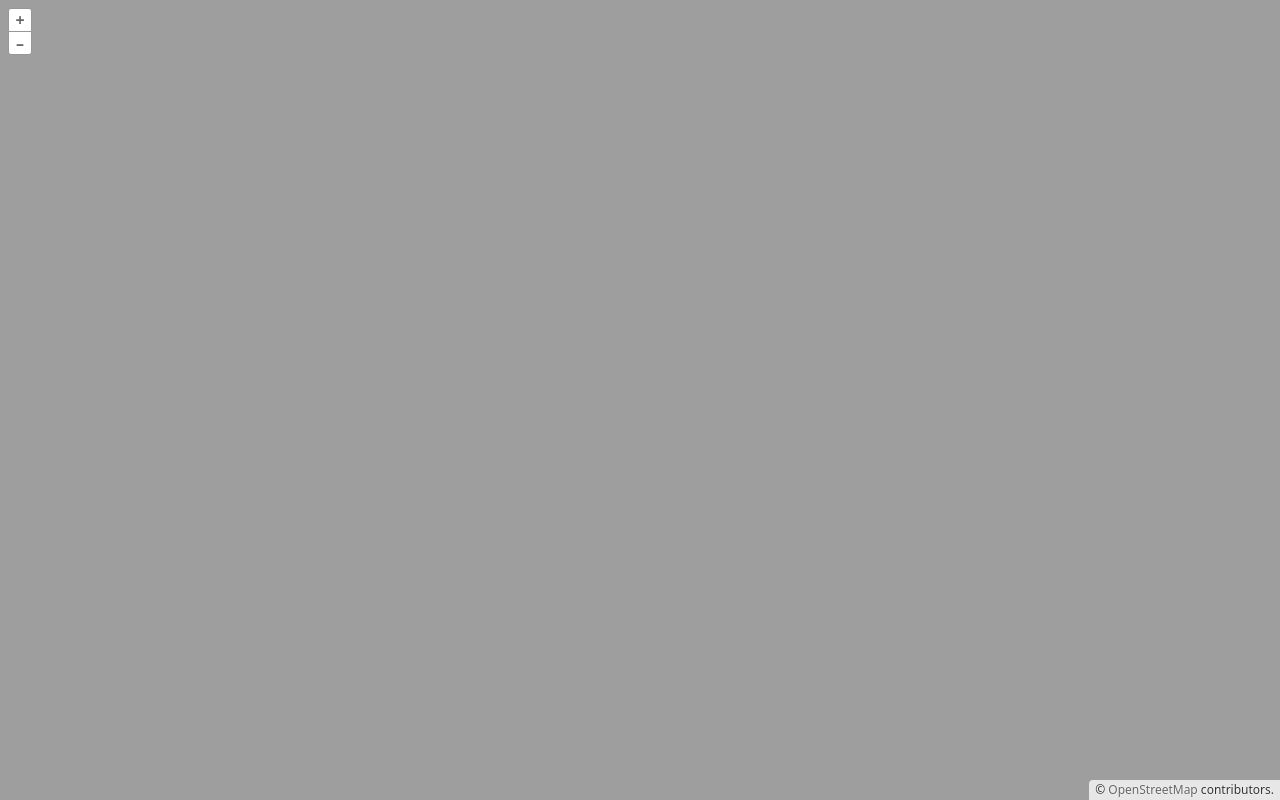
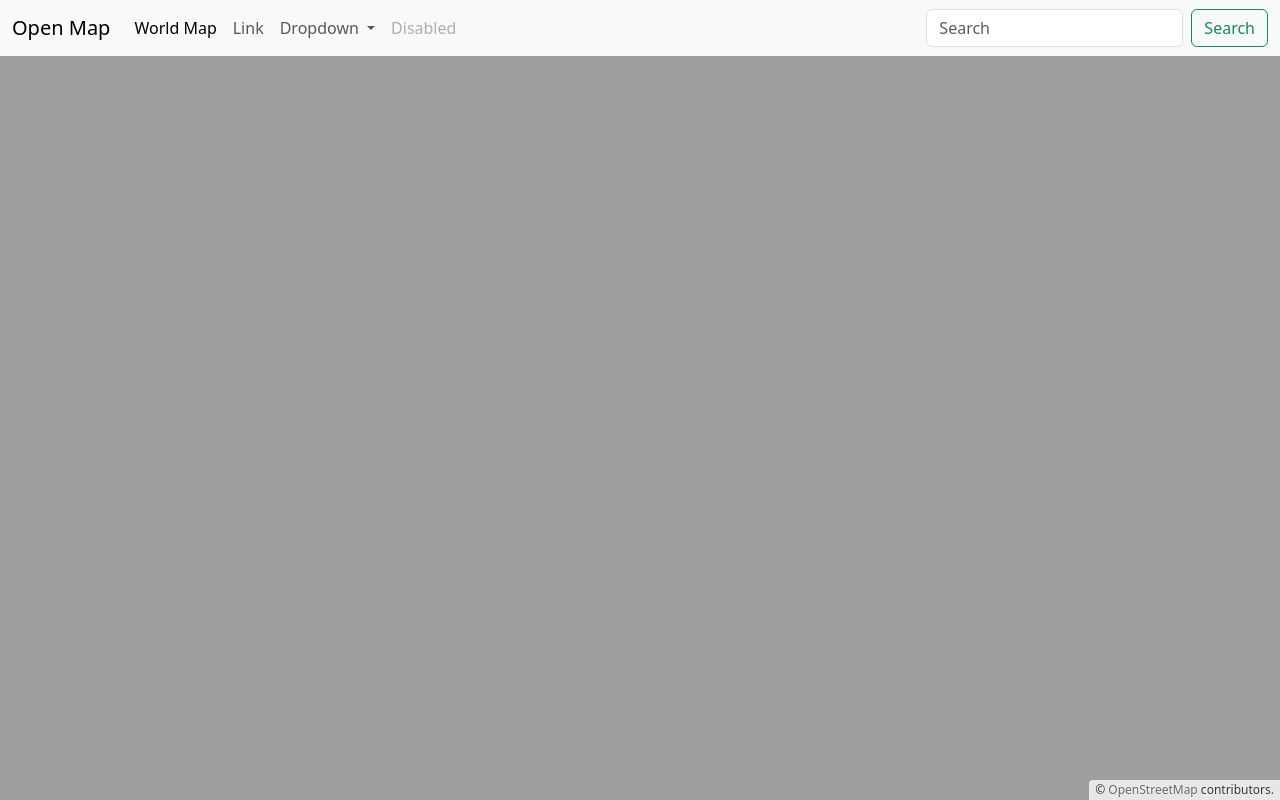
Before and after one commit to xiaozhao1111/Openlayer-map, a website built with Vite: page index.html in a window 1280 px wide. Built offline with nearby package versions, Linux system fonts and the light colour scheme.

Commit message:
navbar added in html

```diff
--- a/index.html
+++ b/index.html
@@ -13,11 +13,46 @@
   <body>
     <main>
       <!-- add a nav bar for searching -->
-      <div class="container">
-        <div class="row">
+      <nav class="navbar navbar-expand-lg bg-body-tertiary z-1">
+        <div class="container-fluid">
+          <a class="navbar-brand" href="#">Open Map</a>
+          <button class="navbar-toggler" type="button" data-bs-toggle="collapse" data-bs-target="#navbarSupportedContent"
+            aria-controls="navbarSupportedContent" aria-expanded="false" aria-label="Toggle navigation">
+            <span class="navbar-toggler-icon"></span>
+          </button>
+          <div class="collapse navbar-collapse" id="navbarSupportedContent">
+            <ul class="navbar-nav me-auto mb-2 mb-lg-0">
+              <li class="nav-item">
+                <a class="nav-link active" aria-current="page" href="#">World Map</a>
+              </li>
+              <li class="nav-item">
+                <a class="nav-link" href="#">Link</a>
+              </li>
+              <li class="nav-item dropdown">
+                <a class="nav-link dropdown-toggle" href="#" role="button" data-bs-toggle="dropdown" aria-expanded="false">
+                  Dropdown
+                </a>
+                <ul class="dropdown-menu">
+                  <li><a class="dropdown-item" href="#">Action</a></li>
+                  <li><a class="dropdown-item" href="#">Another action</a></li>
+                  <li>
+                    <hr class="dropdown-divider">
+                  </li>
+                  <li><a class="dropdown-item" href="#">Something else here</a></li>
+                </ul>
+              </li>
+              <li class="nav-item">
+                <a class="nav-link disabled">Disabled</a>
+              </li>
+            </ul>
+            <form class="d-flex" role="search">
+              <input class="form-control me-2" type="search" placeholder="Search" aria-label="Search">
+              <button class="btn btn-outline-success" type="submit">Search</button>
+            </form>
+          </div>
+        </div>
+      </nav>
 
-        </div>
-      </div>
       <div id="map"></div>
     </main>
 
```
